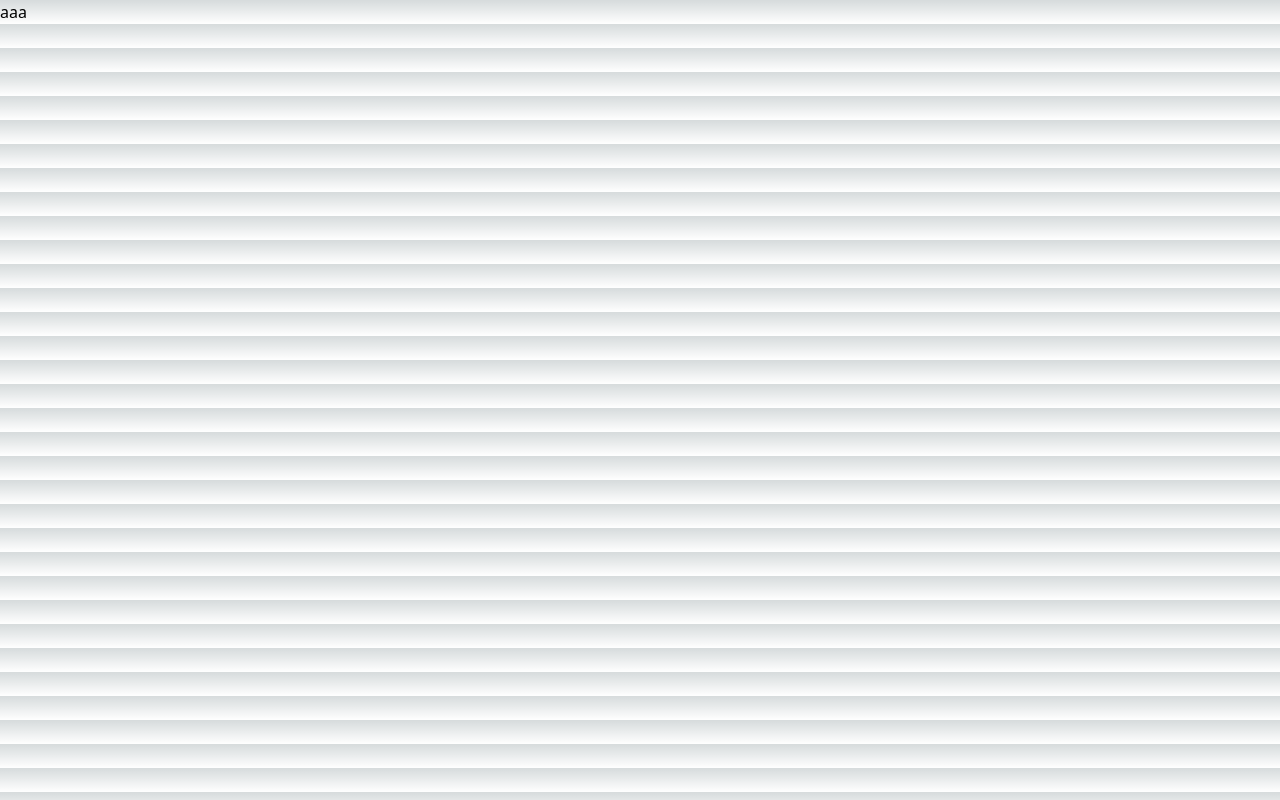
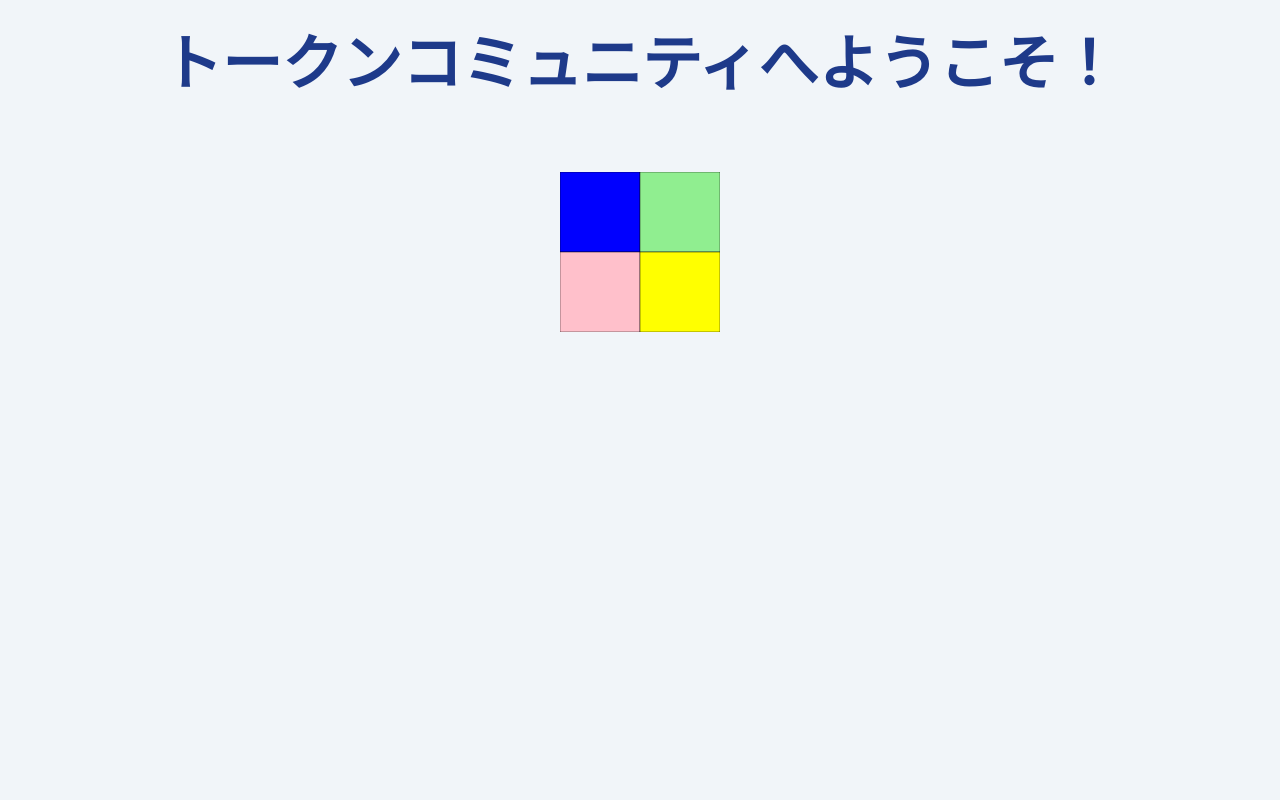
Before and after one commit to tayutaedomo/udemy-token-community, a Next.js app in the folder frontend/: page / in a window 1280 px wide. Built offline with nearby package versions, Linux system fonts and the light colour scheme.

Commit message:
frontend: ページタイトルと画像作成

```diff
--- a/frontend/pages/_document.tsx
+++ b/frontend/pages/_document.tsx
@@ -4,7 +4,7 @@
   return (
     <Html lang="en">
       <Head>
-        <title>Create Next App</title>
+        <title>Token DApp</title>
         <meta name='description' content='Generated by create next app' />
         <link rel='icon' href='/favicon.ico' />
       </Head>
--- a/frontend/pages/index.tsx
+++ b/frontend/pages/index.tsx
@@ -1,4 +1,3 @@
-import { Head } from 'next/document'
 import { useState, useEffect } from 'react'
 import { ethers } from 'ethers'
 import axios from 'axios'
@@ -11,8 +10,21 @@
 
 export default function Home() {
   return (
-    <main className={''}>
-      aaa
+    <main className={'flex flex-col items-center bg-slate-100 text-blue-900 min-h-screen'}>
+      <h2 className={'text-6xl font-bold my-12 mt-8'}>トークンコミュニティへようこそ！</h2>
+      <div className='mt-8 mb-16 hover:rotate-180 hover:scale-105 transition duration-700 ease-in-out'>
+        <svg
+          xmlns='http://www.w3.org/2000/svg'
+          width='160'
+          height='160'
+          viewBox='0 0 350 350'
+        >
+          <polygon points="0 0, 175 0, 175 175, 0 175" stroke="black" fill="#0000ff" />
+          <polygon points="0 175, 175 175, 175 350, 0 350" stroke="black" fill="#ffc0cb" />
+          <polygon points="175 0, 350 0, 350 175, 175 175" stroke="black" fill="#90EE90" />
+          <polygon points="175 175, 350 175, 350 350, 175 350" stroke="black" fill="#ffff00" />
+        </svg>
+      </div>
     </main>
   )
 }
```
